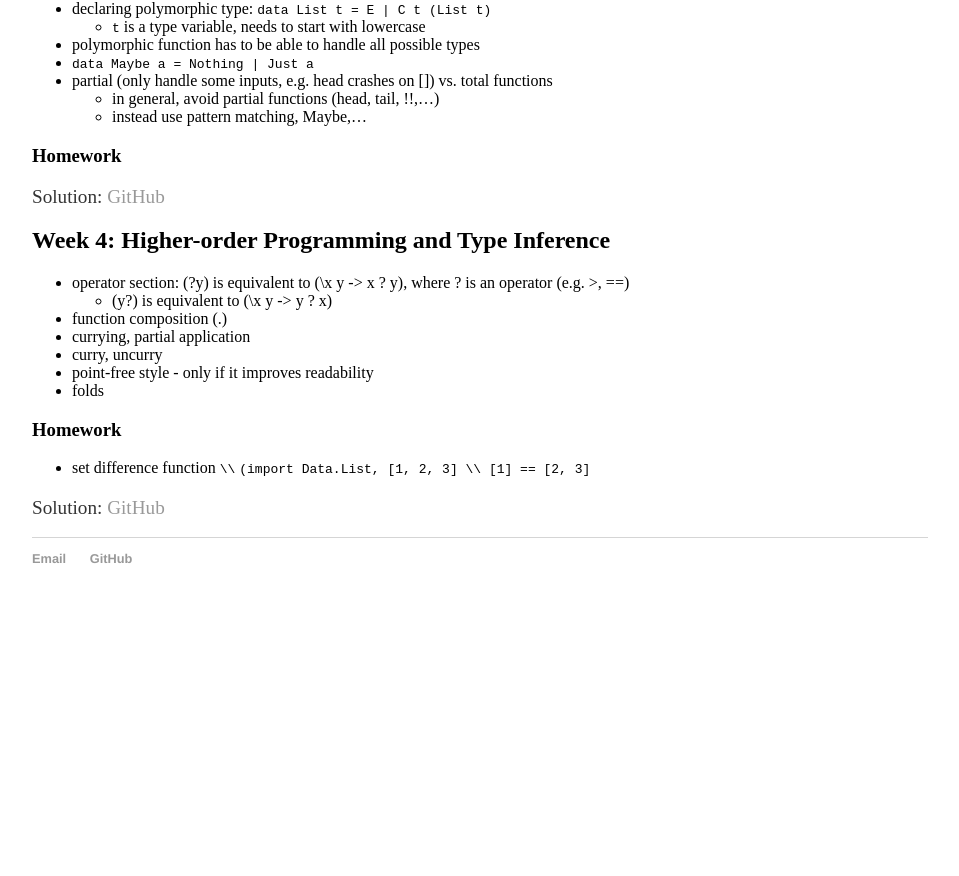
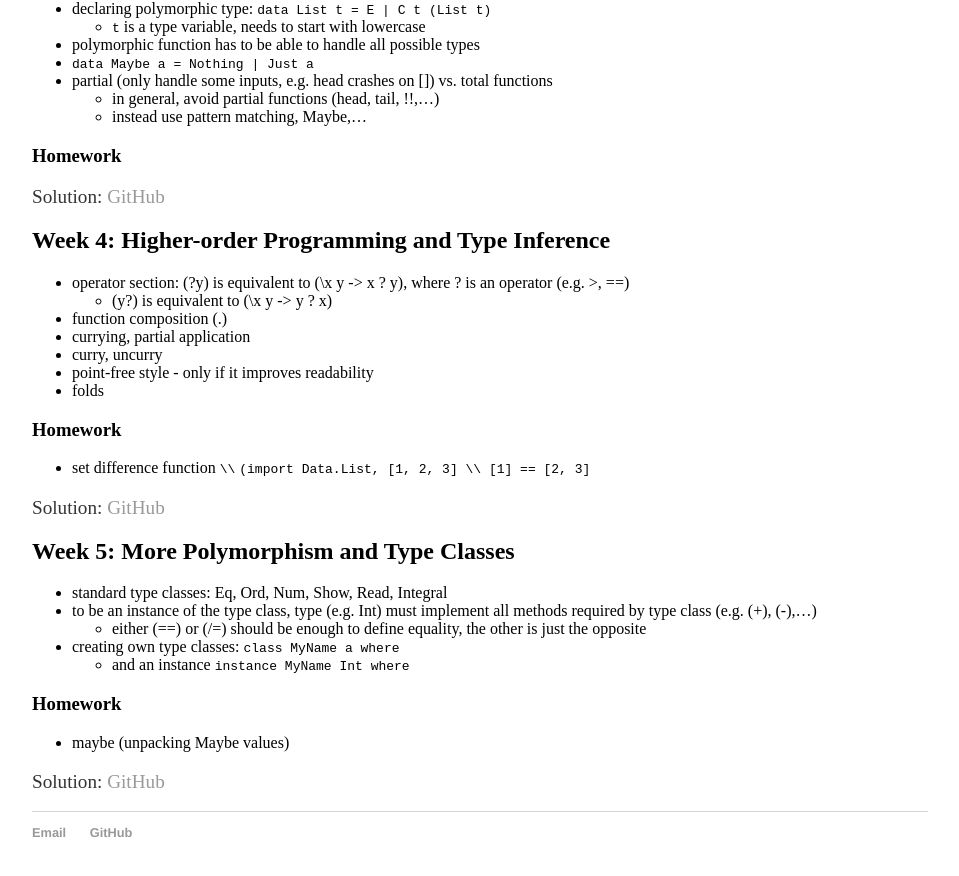
Before and after one commit to niphr/niphr.github.io, a Jekyll site: the page built from kb/haskell/_posts/2020-02-14-cis194-notes.md, in a window 1280 px wide and 900 px high, scrolled down 1039 px. Shown: the top 876 px of the window, without its empty margins (160-1119 px from the left). Built offline with Jekyll 4.4.1, drawn with Linux system fonts in a browser that asks for light colours; before the commit the page ends 1665 px from its top, so only the background shows below that.

Commit message:
haskell | week 5

```diff
--- a/kb/haskell/_posts/2020-02-14-cis194-notes.md
+++ b/kb/haskell/_posts/2020-02-14-cis194-notes.md
@@ -70,3 +70,17 @@ Solution: [GitHub](https://github.com/niphr/cis194-solutions/blob/master/src/Gol
 * set difference function `\\` `(import Data.List, [1, 2, 3] \\ [1] == [2, 3]`
 
 Solution: [GitHub](https://github.com/niphr/cis194-solutions/blob/master/src/week4.hs)
+
+## Week 5: More Polymorphism and Type Classes
+
+* standard type classes: Eq, Ord, Num, Show, Read, Integral
+* to be an instance of the type class, type (e.g. Int) must implement all methods required by type class (e.g. (+), (-),...)
+  * either (==) or (/=) should be enough to define equality, the other is just the opposite
+* creating own type classes: `class MyName a where`
+  * and an instance `instance MyName Int where`
+
+### Homework
+
+* maybe (unpacking Maybe values)
+
+Solution: [GitHub](https://github.com/niphr/cis194-solutions/blob/master/src/Calc.hs)
```
